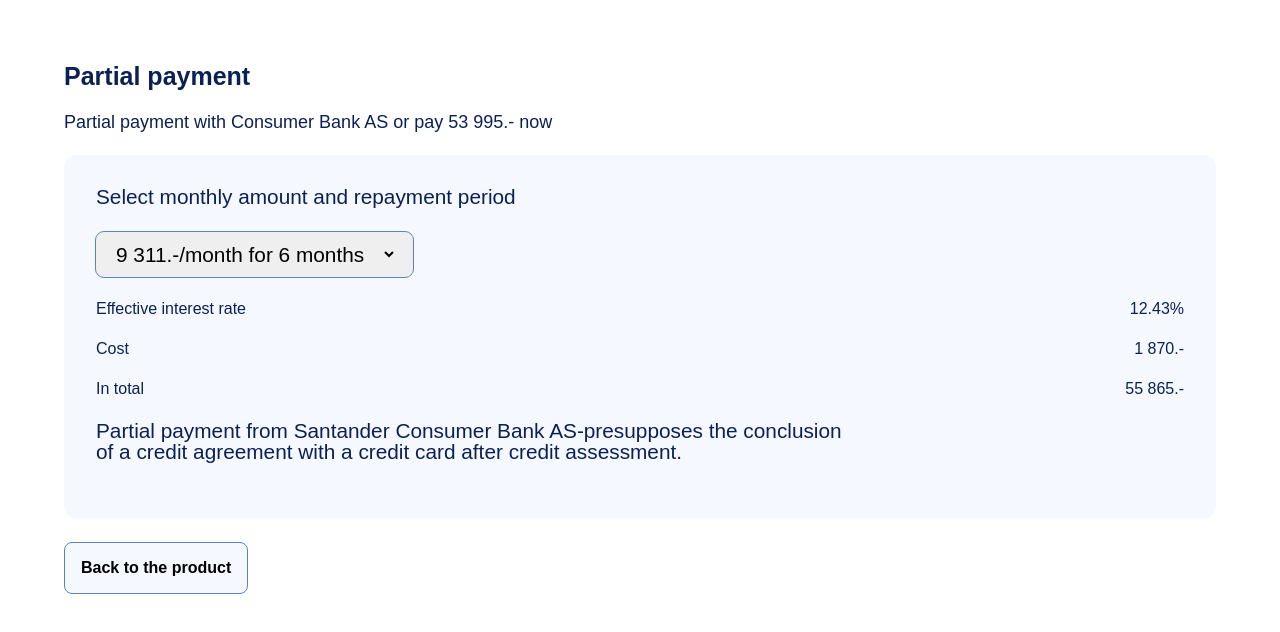
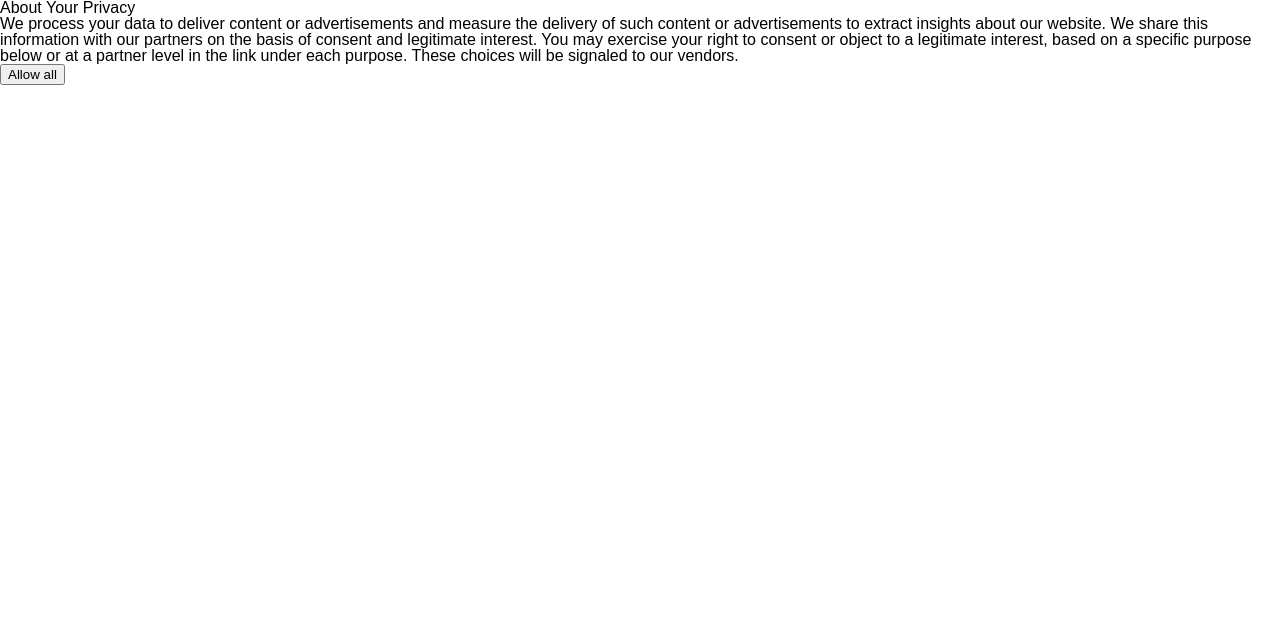
Before and after one commit to Prakash-Ravichandran/UI_Components, a website: page index.html in a window 1280 px wide. Drawn offline with Linux system fonts and the light colour scheme; a web font is replaced by a local one.

Commit message:
[feat]: integrate variables.scss

```diff
--- a/index.html
+++ b/index.html
@@ -18,76 +18,18 @@
     />
   </head>
   <body>
-    <div class="payment">
-      <div class="payment__header">
-        <h3 class="payment__title">Partial payment</h3>
-        <p class="payment__subtitle">
-          Partial payment with Consumer Bank AS or pay 53 995.- now
-        </p>
-      </div>
-      <div class="payment__bd-container">
-        <div class="payment__body">
-          <p class="payment__bd-title">
-            Select monthly amount and repayment period
-          </p>
-          <select class="payment__select-element">
-            <option value="9 311.-/month for 6 months">
-              9 311.-/month for 6 months
-            </option>
-          </select>
-          <div class="payment__group">
-            <div class="payment__interest">
-              <p class="payment__splitup">Effective interest rate</p>
-              <p class="payment__splitup">12.43%</p>
-            </div>
-            <div class="payment__cost">
-              <p class="payment__splitup">Cost</p>
-              <p class="payment__splitup">1 870.-</p>
-            </div>
-            <div class="payment__total">
-              <p class="payment__splitup">In total</p>
-              <p class="payment__splitup">55 865.-</p>
-            </div>
-            <div class="payment__description">
-              <p class="payment__bd-title">
-                Partial payment from Santander Consumer Bank AS-presupposes the
-                conclusion of a credit agreement with a credit card after credit
-                assessment.
-              </p>
-            </div>
-          </div>
-        </div>
-      </div>
-
-      <div class="payment__button">
-        <button class="payment__button--label">Back to the product</button>
-      </div>
+    <div class="accordion__header">
+      <h3>About Your Privacy</h3>
+      <p>
+        We process your data to deliver content or advertisements and measure
+        the delivery of such content or advertisements to extract insights about
+        our website. We share this information with our partners on the basis of
+        consent and legitimate interest. You may exercise your right to consent
+        or object to a legitimate interest, based on a specific purpose below or
+        at a partner level in the link under each purpose. These choices will be
+        signaled to our vendors.
+      </p>
+      <button>Allow all</button>
     </div>
-    <!-- <div class="wrapper text-center align-items-center justify-content-center">
-      <p class="tool-tip-header">A bootstrap Tooltip</p>
-      <button
-        type="button"
-        class="btn btn-secondary"
-        data-bs-toggle="tooltip"
-        data-bs-placement="top"
-        data-bs-custom-class="custom-tooltip"
-        data-bs-title="This top tooltip is themed via CSS variables."
-        text="center"
-      >
-        Hover on me !
-      </button>
-
-
-    </div>
-    <script>
-      const tooltipTriggerList = document.querySelectorAll(
-        '[data-bs-toggle="tooltip"]'
-      );
-      console.log(...tooltipTriggerList);
-
-      const tooltipList = [...tooltipTriggerList].map(
-        (tooltipTriggerEl) => new bootstrap.Tooltip(tooltipTriggerEl)
-      );
-    </script> -->
   </body>
 </html>
```
Also changed, not shown: sass/_variables.scss (+7 -0 lines).
